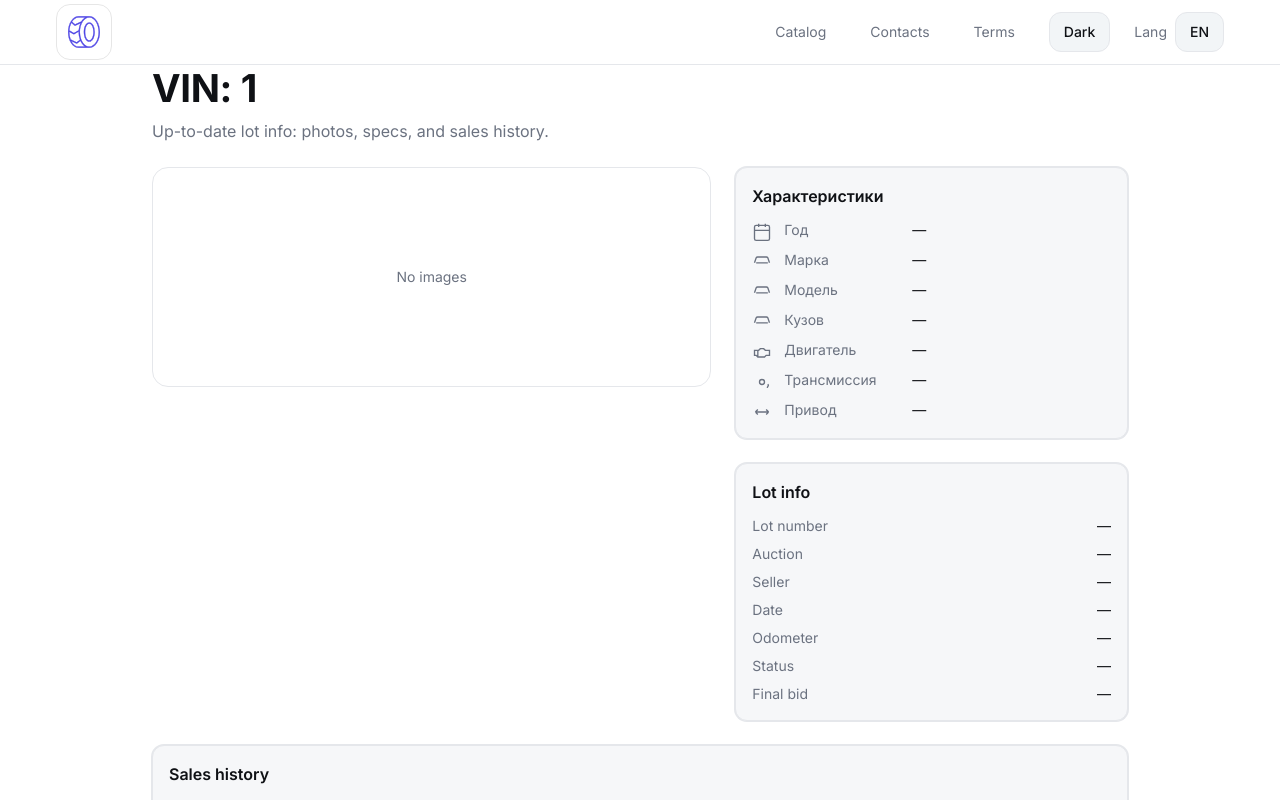
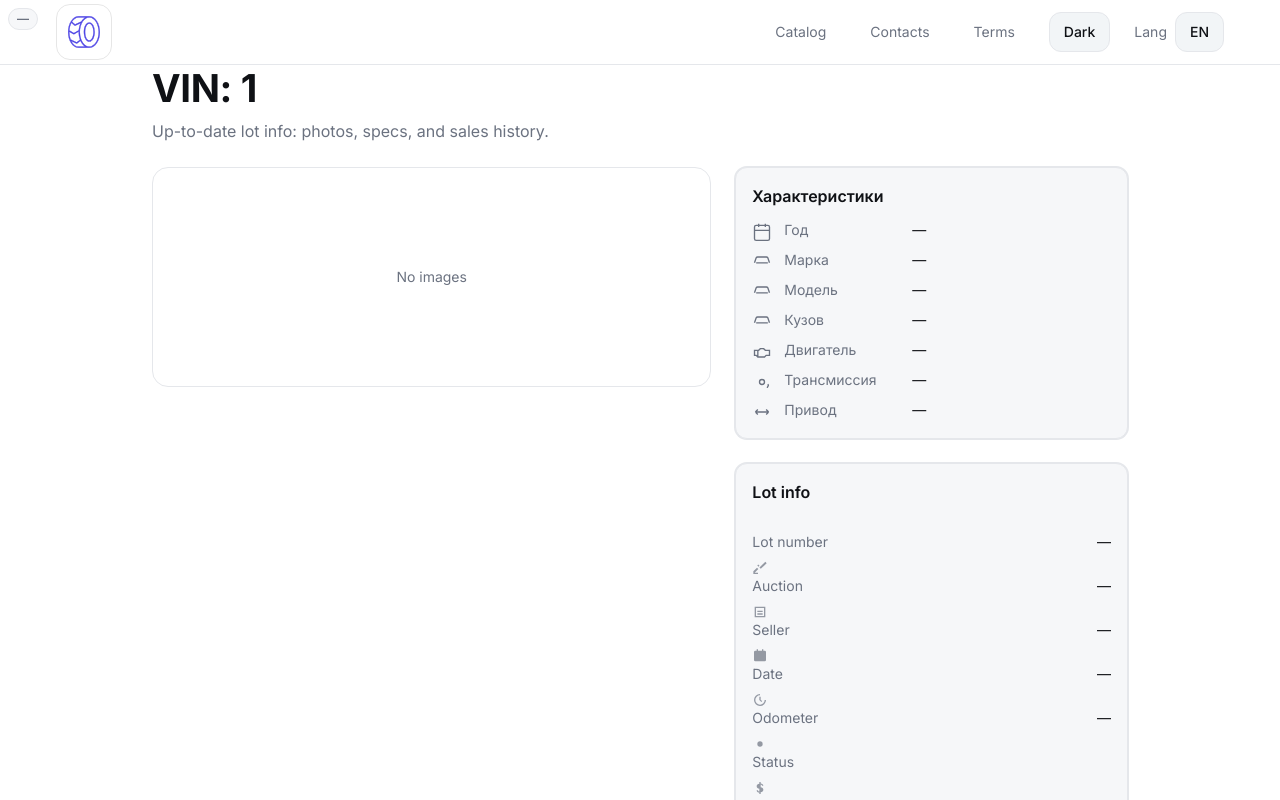
Before and after one commit to KestutisTreciokas/vinops, a Next.js app in the folder frontend/: page /1/vin/1 in a window 1280 px wide. Shown: the top 800 px of the page. Built offline with nearby package versions, Linux system fonts and the light colour scheme.

Commit message:
vin: lot info icons + copy button; unified status badges (vin & catalog); focus rings

```diff
--- a/frontend/src/components/common/CopyButton.tsx
+++ b/frontend/src/components/common/CopyButton.tsx
@@ -3,35 +3,31 @@ import { useState } from 'react'
 
 export default function CopyButton({ text, title = 'Copy' }: { text: string; title?: string }) {
   const [ok, setOk] = useState(false)
-
   async function onCopy() {
     try {
       await navigator.clipboard.writeText(text)
-      setOk(true)
-      setTimeout(() => setOk(false), 1200)
     } catch {
-      // fallback для старых окружений
-      try {
       const ta = document.createElement('textarea')
       ta.value = text
       document.body.appendChild(ta)
       ta.select()
       document.execCommand('copy')
       document.body.removeChild(ta)
+    } finally {
       setOk(true)
       setTimeout(() => setOk(false), 1200)
-      } catch {}
     }
   }
-
   return (
     <button
       onClick={onCopy}
-      aria-label={ok ? 'Copied' : title}
+      aria-label={title}
       className="copy-btn inline-flex items-center gap-1 rounded-md px-2 h-7 text-xs border border-[var(--border-muted)] hover:bg-[color-mix(in_hsl,var(--brand)_10%,transparent)]"
+      title={ok ? 'Copied!' : title}
+      type="button"
     >
-      <span>⧉</span>
-      <span>{ok ? 'OK' : title}</span>
+      <span aria-hidden>{ok ? '✔' : '⧉'}</span>
+      <span className="hidden sm:inline">{ok ? 'Copied' : title}</span>
     </button>
   )
 }
--- /dev/null
+++ b/frontend/src/components/common/StatusBadge.tsx
@@ -0,0 +1,18 @@
+'use client'
+
+type Status = 'sold' | 'active' | 'no_sale' | string
+
+const MAP: Record<string, { label: string; className: string }> = {
+  sold:     { label: 'Sold',    className: 'badge badge--sold' },
+  active:   { label: 'Active',  className: 'badge badge--active' },
+  no_sale:  { label: 'No Sale', className: 'badge badge--nosale' },
+}
+
+export default function StatusBadge({ value, lang='en' }: { value?: Status; lang?: 'ru'|'en' }) {
+  const v = (value || '').toString().toLowerCase().replace(/\s+/g,'_')
+  const item = MAP[v] || { label: value || '—', className: 'badge' }
+  const label = (lang==='ru')
+    ? (v==='sold'?'Продано': v==='active'?'Активен': v==='no_sale'?'Не продано': item.label)
+    : item.label
+  return <span className={item.className} data-status={v}>{label}</span>
+}
--- a/frontend/src/components/vin2/LotInfo.tsx
+++ b/frontend/src/components/vin2/LotInfo.tsx
@@ -1,32 +1,43 @@
+'use client'
 import Row from './_Row'
 import CopyButton from '@/components/common/CopyButton'
-import { formatDateISO, formatMiles, formatPlain, formatUsd } from '@/lib/format'
+import StatusBadge from '@/components/common/StatusBadge'
 
-export default function LotInfo({ lot, lang='ru' }: { lot?: any; lang?: 'ru'|'en' }) {
-  const t = (ru: string, en: string) => (lang === 'ru' ? ru : en)
-  const L = lot ?? {}
+export default function LotInfo({ lot = {}, lang='ru' }: { lot?: any; lang?: 'ru'|'en' }) {
+  const t = (ru:string,en:string)=> lang==='ru'?ru:en
+  const Icon = ({d}:{d:string}) => (
+    <svg aria-hidden viewBox="0 0 24 24" className="size-4 mr-2 opacity-70"><path fill="currentColor" d={d}/></svg>
+  )
+
+  // небольшая библиотека простых иконок (моно, чтобы совпасть со стилем «Характеристики»)
+  const ic = {
+    hash: 'M7 3v3M17 3v3M7 18v3M17 18v3M3 7h18M3 17h18',               // #
+    gavel: 'M2 21h7v-2H4l5.5-5.5l-2-2L2 17v4Zm9.2-9.7l2 2L22 4.7l-2-2L11.2 11.3ZM7.9 8.1l2 2l1.4-1.4l-2-2L7.9 8.1Z',
+    bld: 'M4 20h16V4H4v16Zm2-2V6h12v12H6Zm2-8h8v2H8v-2Zm0 4h8v2H8v-2Z', // seller
+    cal: 'M7 2v2H5a2 2 0 0 0-2 2v12a2 2 0 0 0 2 2h14a2 2 0 0 0 2-2V6a2 2 0 0 0-2-2h-2V2h-2v2H9V2H7Zm12 6H5v10h14V8Z',
+    odo: 'M12 3a9 9 0 1 0 9 9h-2a7 7 0 1 1-7-7V3Zm1 9V7h-2v5l3 3 1.4-1.4L13 12Z',
+    dot: 'M12 8a4 4 0 1 1 0 8a4 4 0 0 1 0-8Z',                          // status
+    usd: 'M11 21v-2.1c-2.3-.3-4-1.7-4-3.7h2c0 1 .9 1.8 2 2v-4c-2.2-.5-4-1.5-4-3.7c0-2 1.7-3.4 4-3.7V3h2v2.1c2.3.3 4 1.7 4 3.7h-2c0-1-.9-1.8-2-2v4c2.2.5 4 1.5 4 3.7c0 2-1.7 3.4-4 3.7V21h-2Z'
+  }
 
   return (
     <div className="card p-4">
       <h3 className="card-title mb-3">{t('Информация о лоте', 'Lot info')}</h3>
       <div className="space-y-2 text-sm">
-        <Row
-          k={t('Номер лота','Lot number')}
-          v={
-            L?.lotNumber
-              ? <span className="inline-flex items-center gap-2">
-                  {String(L.lotNumber)}
-                  <CopyButton text={String(L.lotNumber)} title={t('Скопировать номер','Copy number')} />
-                </span>
-              : '—'
-          }
-        />
-        <Row k={t('Аукцион','Auction')} v={formatPlain(L?.auction)} />
-        <Row k={t('Продавец','Seller')} v={formatPlain(L?.seller)} />
-        <Row k={t('Дата','Date')} v={formatDateISO(L?.date, lang)} />
-        <Row k={t('Пробег','Odometer')} v={L?.odometer ? formatMiles(L.odometer, lang) : '—'} />
-        <Row k={t('Статус','Status')} v={formatPlain(L?.status)} />
-        <Row k={t('Итоговая ставка','Final bid')} v={formatUsd(L?.finalBid ?? L?.price, lang as any)} />
+        <Row k={<><Icon d={ic.hash}/>{t('Номер лота','Lot number')}</>} v={
+          lot?.lotNumber
+            ? <span className="inline-flex items-center gap-2">
+                {String(lot.lotNumber)}
+                <CopyButton text={String(lot.lotNumber)} title={t('Скопировать','Copy')}/>
+              </span>
+            : '—'
+        }/>
+        <Row k={<><Icon d={ic.gavel}/>{t('Аукцион','Auction')}</>} v={lot?.auction ?? '—'} />
+        <Row k={<><Icon d={ic.bld}/>{t('Продавец','Seller')}</>}   v={lot?.seller ?? '—'} />
+        <Row k={<><Icon d={ic.cal}/>{t('Дата','Date')}</>}        v={lot?.date ?? '—'} />
+        <Row k={<><Icon d={ic.odo}/>{t('Пробег','Odometer')}</>}  v={lot?.odometer ?? '—'} />
+        <Row k={<><Icon d={ic.dot}/>{t('Статус','Status')}</>}    v={<StatusBadge value={lot?.status} lang={lang}/>} />
+        <Row k={<><Icon d={ic.usd}/>{t('Итоговая ставка','Final bid')}</>} v={lot?.finalBid ?? '—'} />
       </div>
     </div>
   )
--- a/frontend/src/styles/globals.css
+++ b/frontend/src/styles/globals.css
@@ -1062,3 +1062,28 @@ h3, .h3 { font-size: var(--fs-h3); line-height: 1.35;        font-weight: 600; }
   outline: 2px solid var(--brand);
   outline-offset: 2px;
 }
+
+/* --- unified status badges --- */
+.badge{
+  display:inline-flex;align-items:center;gap:.375rem;
+  height:22px;padding:0 .5rem;border-radius:9999px;
+  font-size:12px; line-height:1; border:1px solid var(--border-muted);
+  color:var(--fg-muted); background:var(--bg-surface);
+}
+.badge--sold   { border-color:#10b981; color:#10b981; }   /* emerald-500 */
+.badge--active { border-color:#3b82f6; color:#3b82f6; }   /* blue-500   */
+.badge--nosale { border-color:#f59e0b; color:#f59e0b; }   /* amber-500  */
+
+/* слегка подсветим фокус по Tab */
+:where(a,button,[role="button"],input,select,textarea,.copy-btn):focus-visible{
+  outline:2px solid var(--brand); outline-offset:2px;
+}
+
+/* приведение статусов каталога к единому виду, если есть data-status на чипе */
+.card [data-status]{
+  display:inline-flex;align-items:center;height:22px;padding:0 .5rem;border-radius:9999px;
+  font-size:12px;line-height:1;border:1px solid var(--border-muted);color:var(--fg-muted);background:var(--bg-surface);
+}
+.card [data-status="sold"]    { border-color:#10b981; color:#10b981; }
+.card [data-status="active"]  { border-color:#3b82f6;  color:#3b82f6;  }
+.card [data-status="no_sale"] { border-color:#f59e0b;  color:#f59e0b;  }
```
Lines whose indentation alone changed are shown as unchanged.
